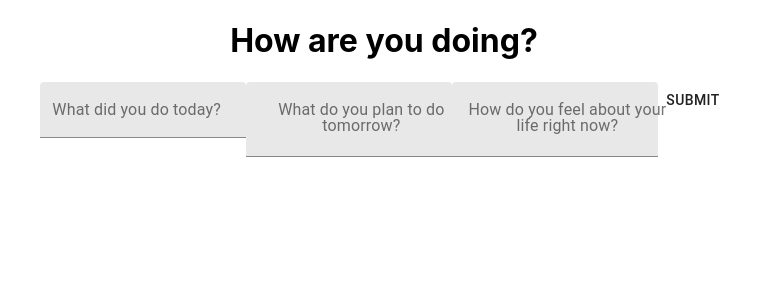
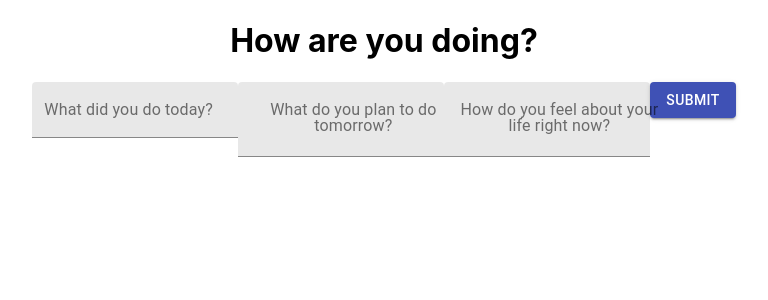
Before and after one commit to nmegrant/daily-check-in-frontend, a React (Create React App) app: page /form in a window 1280 px wide. Shown: the top 300 px of the page, without its empty margins (256-1024 px from the left). Built offline with nearby package versions, Linux system fonts and the light colour scheme.

Commit message:
Dispatch when submit - style button

```diff
--- a/src/pages/FormPage.js
+++ b/src/pages/FormPage.js
@@ -1,4 +1,5 @@
 import React, { useState } from "react";
+import { useDispatch } from "react-redux";
 
 import { sendSentimentTextThunkCreator } from "../store/sentiment/actions";
 
@@ -10,8 +11,14 @@ export default function FormPage() {
   const [today, setToday] = useState("");
   const [tomorrow, setTomorrow] = useState("");
   const [life, setLife] = useState("");
+  const dispatch = useDispatch;
 
-  function submitText() {}
+  function submitText() {
+    dispatch(sendSentimentTextThunkCreator(today, tomorrow, life));
+    setToday("");
+    setTomorrow("");
+    setLife("");
+  }
 
   return (
     <div>
@@ -47,7 +54,9 @@ export default function FormPage() {
             onChange={(event) => setLife(event.target.value)}
           />
         </FormControl>
-        <Button onSubmit={submitText}>Submit</Button>
+        <Button onSubmit={submitText} color="primary" variant="contained">
+          Submit
+        </Button>
       </form>
     </div>
   );
```
